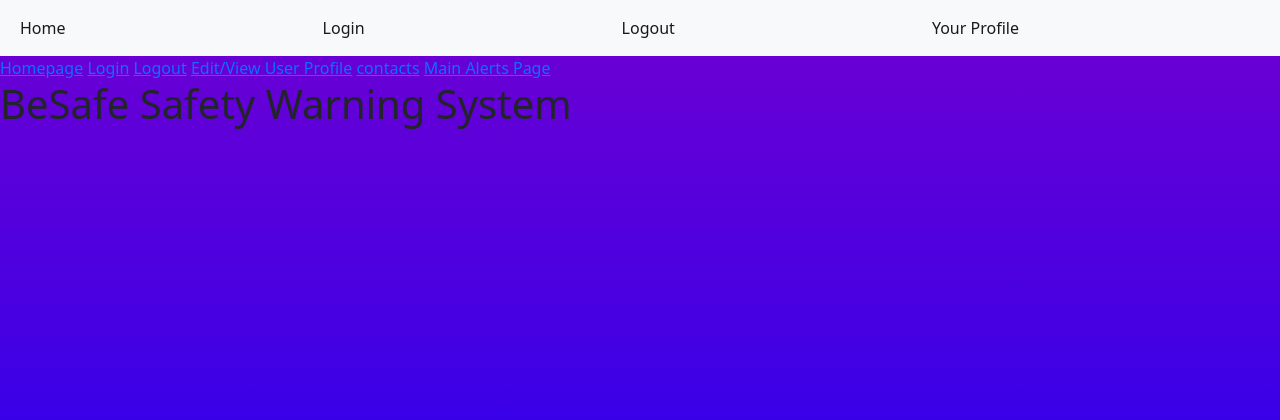
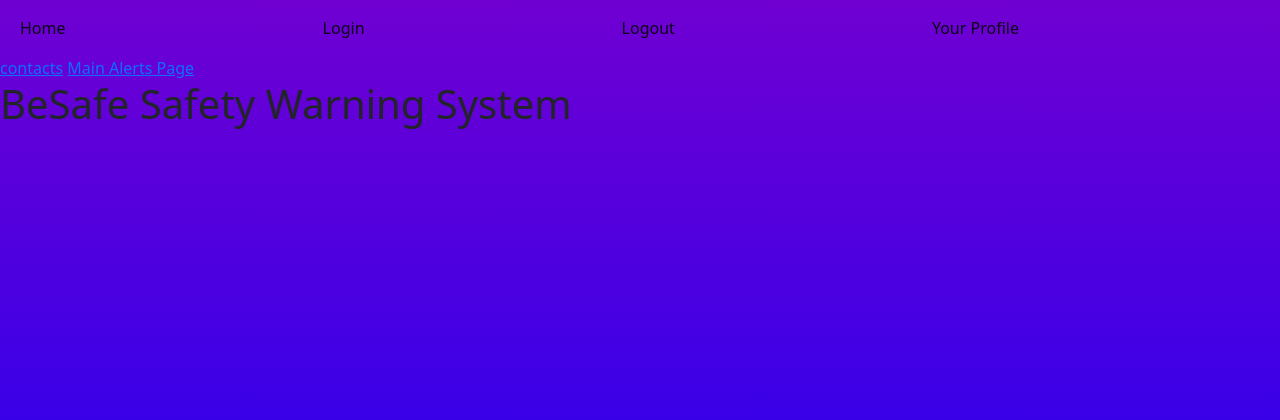
Before and after one commit to beegeiger/besafe, a Flask app: page / in a window 1280 px wide. Shown: the top 420 px of the page. Run offline with Flask 2, Linux system fonts and the light colour scheme; some libraries are stand-ins or nearby versions.

Commit message:
Navbar Now Transparent

```diff
--- a/templates/base.html
+++ b/templates/base.html
@@ -20,8 +20,9 @@
     background-repeat: no-repeat;
     background-attachment: fixed;
     }
-	.navbar{
-		background-color: black;
+	.navbar {
+    background: transparent;
+    color: transparent;
 		}
     .hidden {
         display: none;
@@ -30,8 +31,8 @@
     </style>
 </head>
 <body>
-    <nav class="navbar navbar-expand-lg navbar-light bg-light">
-        <div class="container-fluid">
+    <nav class="navbar navbar-expand-lg navbar-light">
+        <div class="navbar-inner container-fluid">
             <button class="navbar-toggler" type="button" data-bs-toggle="collapse" data-bs-target="#navbarSupportedContent" aria-controls="navbarSupportedContent" aria-expanded="false" aria-label="Toggle navigation">
                 <span class="navbar-toggler-icon"></span>
             </button>
@@ -59,7 +60,7 @@
             </div>
         </div>
     </nav>
-    <a href="/">Homepage</a> <a href="/login">Login</a> <a href="/logout">Logout</a> <a href="/edit_profile">Edit/View User Profile</a> <a href="/contacts">contacts</a> <a href="/bs_alerts">Main Alerts Page</a>
+  <a href="/contacts">contacts</a> <a href="/bs_alerts">Main Alerts Page</a>
 	{% block content %} {% endblock %}
 <script src="https://cdnjs.cloudflare.com/ajax/libs/popper.js/1.14.3/umd/popper.min.js" integrity="sha384-ZMP7rVo3mIykV+2+9J3UJ46jBk0WLaUAdn689aCwoqbBJiSnjAK/l8WvCWPIPm49" crossorigin="anonymous"></script>
 <script src="https://stackpath.bootstrapcdn.com/bootstrap/4.1.1/js/bootstrap.min.js" integrity="sha384-smHYKdLADwkXOn1EmN1qk/HfnUcbVRZyYmZ4qpPea6sjB/pTJ0euyQp0Mk8ck+5T" crossorigin="anonymous"></script>
```
